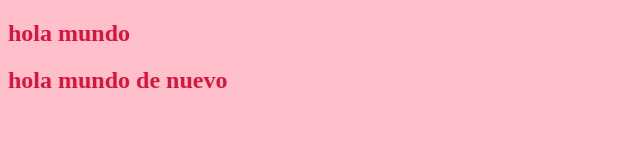
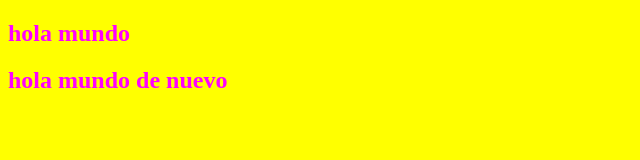
Before and after one commit to emmarivera/ejemplo01, a plain HTML site: page index.html in a window 1280 px wide. Shown: the whole page, without its empty margins (0-640 px from the left). Drawn offline with Linux system fonts and the light colour scheme.

Commit message:
cambio de coloresÂ

```diff
--- a/styles.css
+++ b/styles.css
@@ -1,4 +1,4 @@
 body {
-    background-color: pink;
-    color: crimson;
+    background-color: yellow;
+    color: fuchsia;
 }
```
